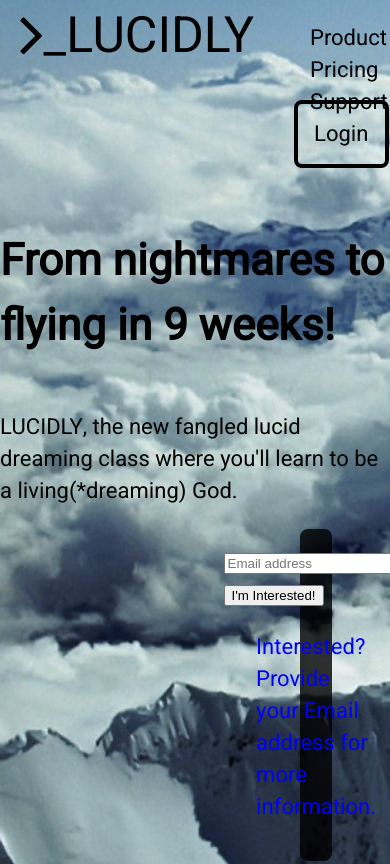
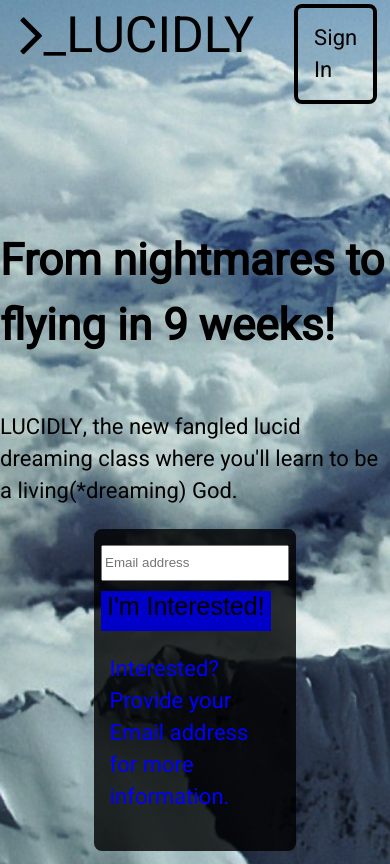
Before and after one commit to alexandergbailey/lab1, a plain HTML site: page index.html in a window 390 px wide. Shown: the top 864 px of the page. Drawn offline with Linux system fonts and the light colour scheme.

Commit message:
getting there

```diff
--- a/index.html
+++ b/index.html
@@ -23,8 +23,9 @@
             <li>Product</li>
             <li>Pricing</li>
             <li>Support</li>
-            <li class="border">Login</li>
+            <li class="border">Sign In</li>
           </ul>
+          <a class="large-hidden">Sign In</a>
         </div>
       </div>
     </nav>
@@ -34,8 +35,8 @@
       </div>
       <div class="center-shaded">
         <div>
-          <input type="text" name="fname" placeholder="Email address">
-          <button>I'm Interested!</button>
+          <input class="input" type="text" name="fname" placeholder="Email address">
+          <button class="button">I'm Interested!</button>
         </div>
         <p>Interested? Provide your Email address for more information.</p>
       </div>
--- a/style.css
+++ b/style.css
@@ -32,14 +32,8 @@
   width: 10px;
 }
 
-.bottom-lists {
-  display: flex;
-  justify-content: space-around;
-  align-items: flex-end;
-  flex-direction: row;
-  color: black;
-  width: 100%;
-  height: 400px;
+.large-hidden{
+  display: none;
 }
 
 .center {
@@ -51,8 +45,8 @@
 
 .center-shaded {
   color: blue;
-  margin-left: 300px;
-  margin-right: 300px;
+  margin-left: 24%;
+  margin-right: 24%;
   border: 16px solid rgba(0,0,0,0.8);
   border-radius: 8px;
   box-shadow: 1000px 1000px rgba(0,0,0,0.8) inset;
@@ -62,6 +56,28 @@
   align-items: center;
 }
 
+.input {
+  height: 40px;
+  width: 250px;
+}
+
+.button {
+  background-color: rgba(0,0,200,1);
+  border: none;
+  font-size: 25px;
+  height: 45px;
+}
+
+.bottom-lists {
+  display: flex;
+  justify-content: space-around;
+  align-items: flex-end;
+  flex-direction: row;
+  color: black;
+  width: 100%;
+  height: 400px;
+}
+
 .flex-container-bottom {
     color: blue;
     display: flex;
@@ -69,13 +85,13 @@
 }
 
 .bottom-icon {
-  margin-left: 100px;
+  margin-left: 10%;
   display: flex;
   align-items: center;
 }
 
 .footer {
-  margin-right: 100px;
+  margin-right: 10%;
   display: flex;
   background-color: black;
   justify-content: flex-end;
@@ -83,3 +99,36 @@
   flex-direction: row;
   width: 100%;
 }
+
+@media only screen and (max-width: 920px) {
+  .a {list-style-type: none;}
+  .a li{display: none;}
+
+  .large-hidden{
+    padding: 14px 16px;
+    border: 4px solid rgba(0,0,0,1);
+    border-radius: 8px;
+    margin-right: 20px;
+    margin-top: 4px;
+    display: flex;
+    justify-content: flex-end;
+    align-items: flex-start;
+  }
+
+  .input {
+    height: 30px;
+    width: 180px;
+    display: flex;
+    justify-content:center;
+  }
+
+  .button {
+    margin-top: 10px;
+    background-color: rgba(0,0,200,1);
+    border: none;
+    font-size: 25px;
+    height: 40px;
+    display: flex;
+    justify-content:center;
+  }
+}
```
